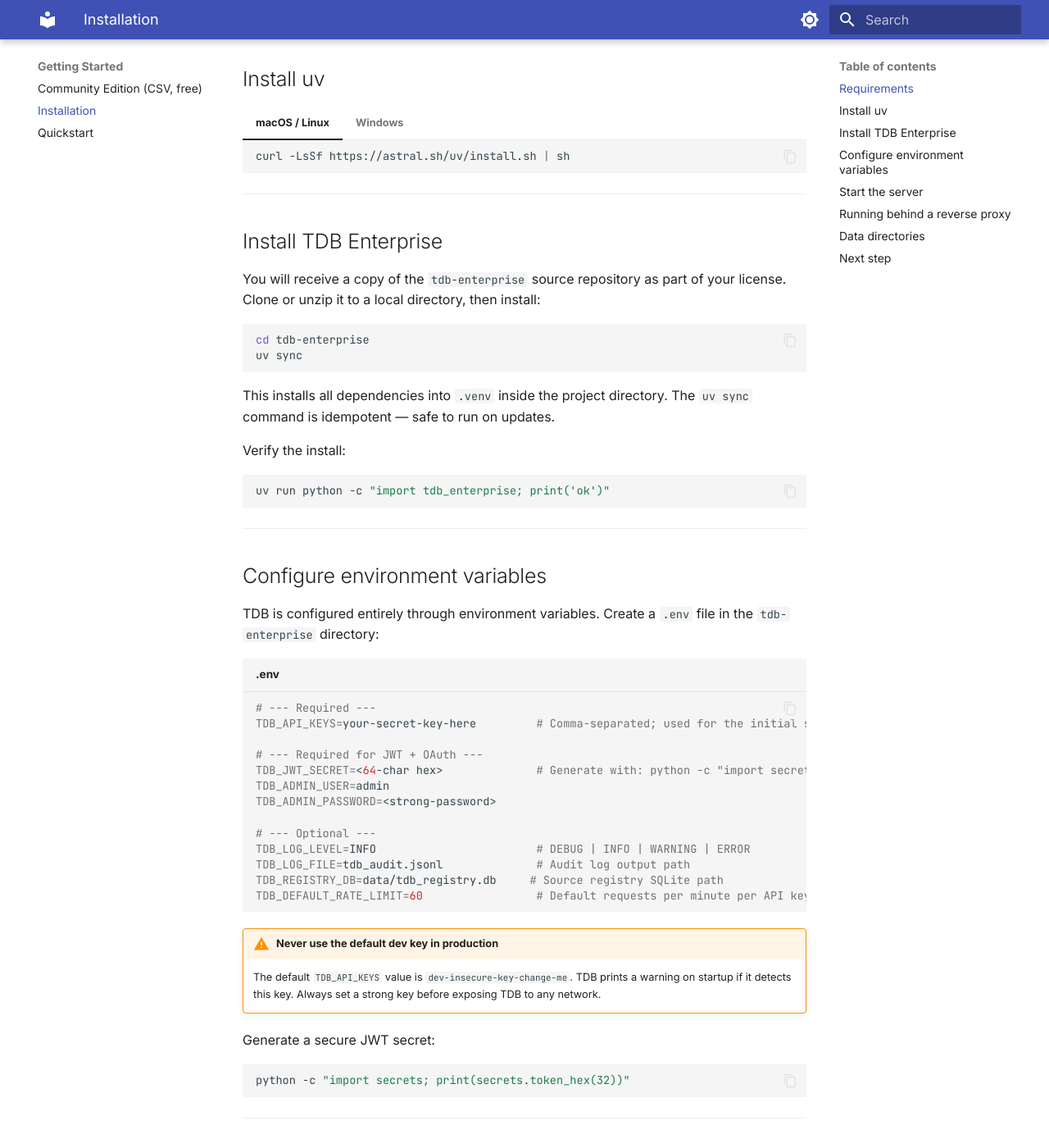
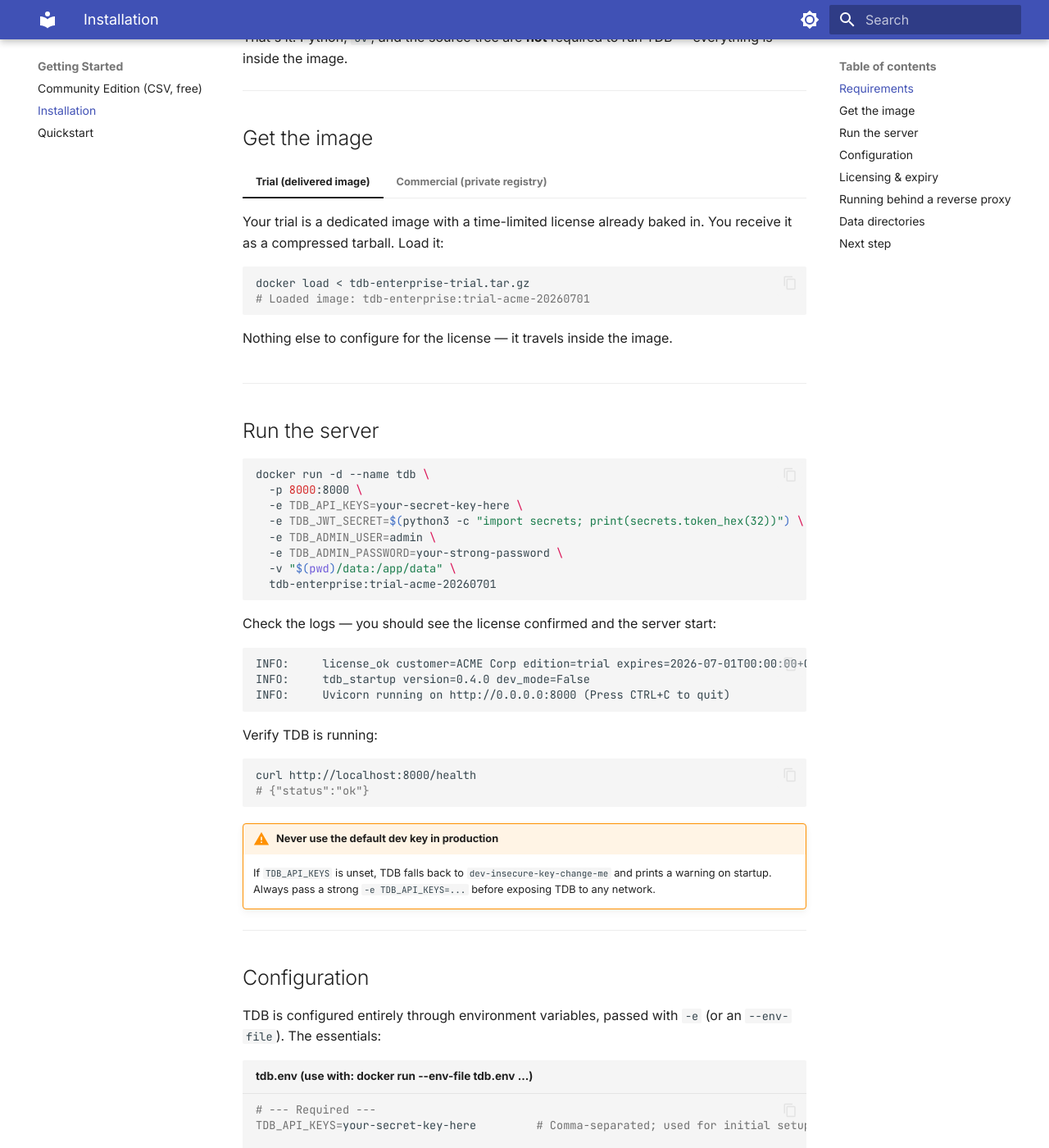
Before and after one commit to tdb-project/tdb-docs, an MkDocs documentation site: the page built from docs/getting-started/installation.md, in a window 1280 px wide and 1400 px high, scrolled down 531 px. Shown: the whole window at 82% size. Built offline with MkDocs 1.6.1 and Material for MkDocs 9.7.7, drawn with Linux system fonts in a browser that asks for light colours; some of the changed text lies outside the part shown.

Commit message:
docs: rewrite Enterprise install for Docker delivery + licensing (#1)
Installation previously told customers to receive the source repo and run
it with uv ("does not require Docker"), contradicting the commercial model.

- getting-started/installation.md: rewritten for Docker delivery (load
  trial tarball / pull private registry -> docker run); adds a licensing &
  expiry section; removes all uv/source references.
- reference/environment-variables.md: new License section (TDB_LICENSE,
  TDB_LICENSE_FILE) and the refuse-to-serve-on-expiry behavior.

Co-authored-by: Claude Opus 4.8 <noreply@anthropic.com>

````diff
--- a/docs/getting-started/installation.md
+++ b/docs/getting-started/installation.md
@@ -1,98 +1,65 @@
 # Installation
+
+TDB Enterprise ships as a **Docker image**. You do not build it from source —
+you receive a ready-to-run image as part of your license (a trial image, or a
+pull from our private registry for commercial customers).
 
 ## Requirements
 
 | Requirement | Version |
 |---|---|
-| Python | 3.12 or later |
-| [uv](https://docs.astral.sh/uv/) | latest |
-| PostgreSQL | 12 or later (your existing database — TDB connects to it) |
+| Docker | 20.10 or later (or any OCI runtime) |
+| PostgreSQL / MySQL / SQL Server / Snowflake | Your existing database — TDB connects to it |
 
-TDB Enterprise does not require Docker to run. `uv` manages the Python environment and dependencies.
+That's it. Python, `uv`, and the source tree are **not** required to run TDB —
+everything is inside the image.
 
 ---
 
-## Install uv
+## Get the image
 
-=== "macOS / Linux"
+=== "Trial (delivered image)"
+
+    Your trial is a dedicated image with a time-limited license already baked in.
+    You receive it as a compressed tarball. Load it:
 
     ```bash
-    curl -LsSf https://astral.sh/uv/install.sh | sh
+    docker load < tdb-enterprise-trial.tar.gz
+    # Loaded image: tdb-enterprise:trial-acme-20260701
     ```
 
-=== "Windows"
+    Nothing else to configure for the license — it travels inside the image.
 
-    ```powershell
-    powershell -ExecutionPolicy ByPass -c "irm https://astral.sh/uv/install.ps1 | iex"
+=== "Commercial (private registry)"
+
+    Commercial customers pull from our private registry using the credentials
+    issued with your license:
+
+    ```bash
+    docker login registry.tdb.jiracorp.co.in   # use your issued token
+    docker pull registry.tdb.jiracorp.co.in/tdb/tdb-enterprise:latest
     ```
 
 ---
 
-## Install TDB Enterprise
-
-You will receive a copy of the `tdb-enterprise` source repository as part of your license. Clone or unzip it to a local directory, then install:
+## Run the server
 
 ```bash
-cd tdb-enterprise
-uv sync
+docker run -d --name tdb \
+  -p 8000:8000 \
+  -e TDB_API_KEYS=your-secret-key-here \
+  -e TDB_JWT_SECRET=$(python3 -c "import secrets; print(secrets.token_hex(32))") \
+  -e TDB_ADMIN_USER=admin \
+  -e TDB_ADMIN_PASSWORD=your-strong-password \
+  -v "$(pwd)/data:/app/data" \
+  tdb-enterprise:trial-acme-20260701
 ```
 
-This installs all dependencies into `.venv` inside the project directory. The `uv sync` command is idempotent — safe to run on updates.
-
-Verify the install:
-
-```bash
-uv run python -c "import tdb_enterprise; print('ok')"
-```
-
----
-
-## Configure environment variables
-
-TDB is configured entirely through environment variables. Create a `.env` file in the `tdb-enterprise` directory:
-
-```bash title=".env"
-# --- Required ---
-TDB_API_KEYS=your-secret-key-here         # Comma-separated; used for the initial setup
-
-# --- Required for JWT + OAuth ---
-TDB_JWT_SECRET=<64-char hex>              # Generate with: python -c "import secrets; print(secrets.token_hex(32))"
-TDB_ADMIN_USER=admin
-TDB_ADMIN_PASSWORD=<strong-password>
-
-# --- Optional ---
-TDB_LOG_LEVEL=INFO                        # DEBUG | INFO | WARNING | ERROR
-TDB_LOG_FILE=tdb_audit.jsonl              # Audit log output path
-TDB_REGISTRY_DB=data/tdb_registry.db     # Source registry SQLite path
-TDB_DEFAULT_RATE_LIMIT=60                 # Default requests per minute per API key
-```
-
-!!! warning "Never use the default dev key in production"
-    The default `TDB_API_KEYS` value is `dev-insecure-key-change-me`. TDB prints a
-    warning on startup if it detects this key. Always set a strong key before exposing
-    TDB to any network.
-
-Generate a secure JWT secret:
-
-```bash
-python -c "import secrets; print(secrets.token_hex(32))"
-```
-
----
-
-## Start the server
-
-```bash
-uv run uvicorn tdb.main:app --host 0.0.0.0 --port 8000
-```
-
-You should see output similar to:
+Check the logs — you should see the license confirmed and the server start:
 
 ```
-INFO:     Started server process [12345]
-INFO:     Waiting for application startup.
+INFO:     license_ok customer=ACME Corp edition=trial expires=2026-07-01T00:00:00+00:00 days_left=30
 INFO:     tdb_startup version=0.4.0 dev_mode=False
-INFO:     Application startup complete.
 INFO:     Uvicorn running on http://0.0.0.0:8000 (Press CTRL+C to quit)
 ```
 
@@ -103,6 +70,58 @@ curl http://localhost:8000/health
 # {"status":"ok"}
 ```
 
+!!! warning "Never use the default dev key in production"
+    If `TDB_API_KEYS` is unset, TDB falls back to `dev-insecure-key-change-me`
+    and prints a warning on startup. Always pass a strong `-e TDB_API_KEYS=...`
+    before exposing TDB to any network.
+
+---
+
+## Configuration
+
+TDB is configured entirely through environment variables, passed with `-e` (or an
+`--env-file`). The essentials:
+
+```bash title="tdb.env  (use with: docker run --env-file tdb.env ...)"
+# --- Required ---
+TDB_API_KEYS=your-secret-key-here         # Comma-separated; used for initial setup
+
+# --- Required for JWT + OAuth ---
+TDB_JWT_SECRET=<64-char hex>              # python -c "import secrets; print(secrets.token_hex(32))"
+TDB_ADMIN_USER=admin
+TDB_ADMIN_PASSWORD=<strong-password>
+
+# --- Optional ---
+TDB_LOG_LEVEL=INFO                        # DEBUG | INFO | WARNING | ERROR
+TDB_DEFAULT_RATE_LIMIT=60                 # Default requests per minute per API key
+```
+
+See the [Environment Variables reference](../reference/environment-variables.md) for
+the full list, including the **License** variables.
+
+---
+
+## Licensing & expiry
+
+TDB Enterprise requires a valid, signed license to serve data.
+
+- **Trial images** carry the license inside the image (at `/app/license.jwt`) — no
+  setup needed.
+- **Commercial deployments** can instead supply the token at runtime with
+  `-e TDB_LICENSE=<token>`, which takes precedence over any baked file. This lets
+  you drop in a renewed license without pulling a new image.
+
+**What happens at expiry:** TDB keeps running and `/health` stays green (so your
+orchestrator does not kill the container), but every data and API request returns:
+
+```json
+HTTP 403
+{ "error": "license_expired", "reason": "expired", "expired_at": "..." }
+```
+
+To extend a trial or renew, [contact us](mailto:hello@tdb.jiracorp.co.in) for a new
+image or token.
+
 ---
 
 ## Running behind a reverse proxy
@@ -111,22 +130,23 @@ If you put TDB behind nginx, Caddy, or a load balancer, set `TDB_SERVER_URL` to
 public base URL. This is required for OAuth 2.1 discovery endpoints to return correct URLs:
 
 ```bash
-TDB_SERVER_URL=https://tdb.yourcompany.com
+-e TDB_SERVER_URL=https://tdb.yourcompany.com
 ```
 
 ---
 
 ## Data directories
 
-TDB writes two files on first startup (created automatically):
+TDB writes two files (created automatically). Mount a volume so they persist across
+container restarts:
 
-| Path | Contents |
+| Path (in container) | Contents |
 |---|---|
-| `data/tdb_registry.db` | SQLite registry of registered sources |
-| `tdb_audit.jsonl` | NDJSON audit log — one entry per query |
+| `/app/data/tdb_registry.db` | SQLite registry of registered sources |
+| `/app/tdb_audit.jsonl` | NDJSON audit log — one entry per query |
 
-Both paths are configurable via environment variables. Make sure the process has write
-access to these locations.
+The `-v "$(pwd)/data:/app/data"` flag in the run command above persists the registry.
+Both paths are configurable (`TDB_REGISTRY_DB`, `TDB_LOG_FILE`).
 
 ---
 
````
Also changed, not shown: docs/reference/environment-variables.md (+15 -0 lines).
